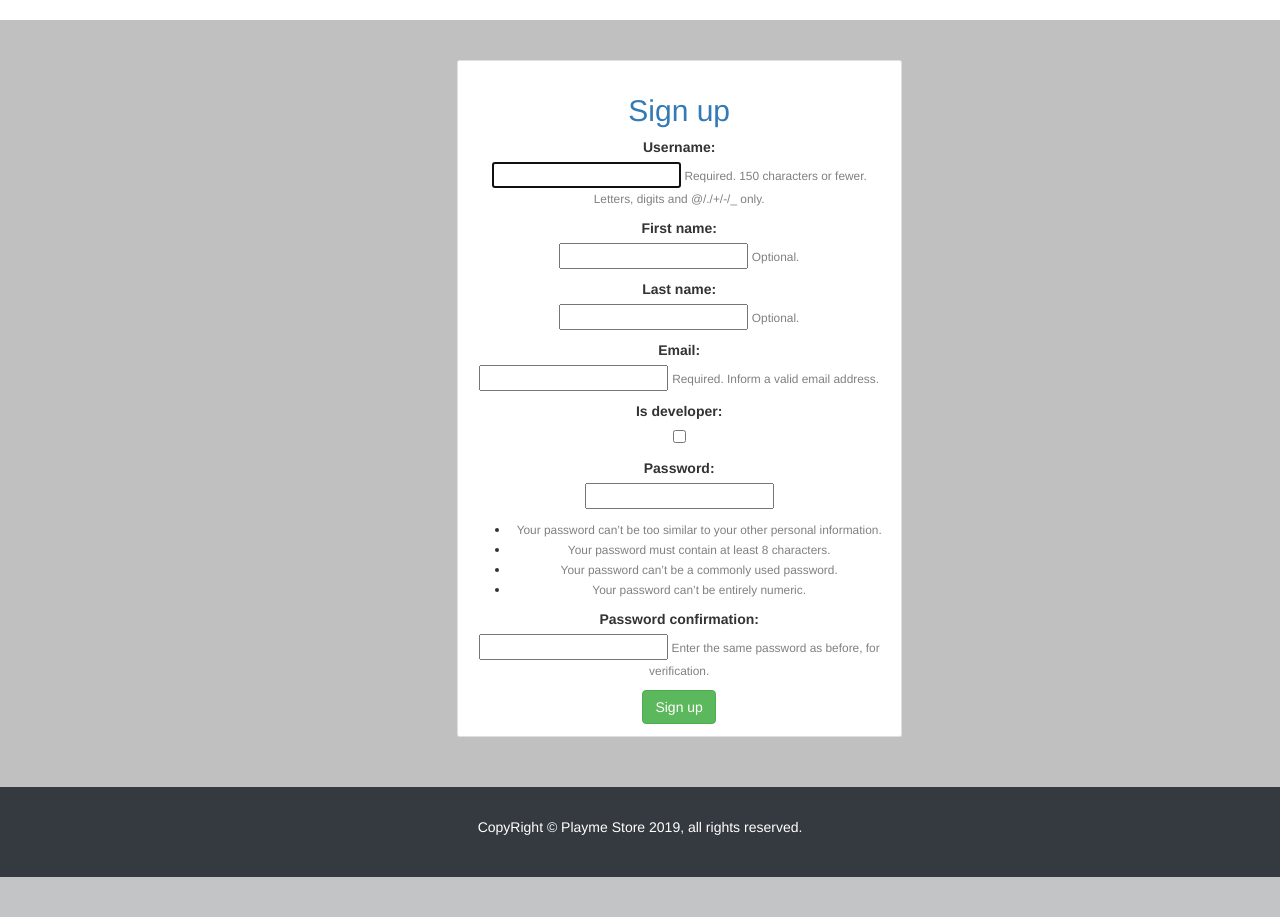
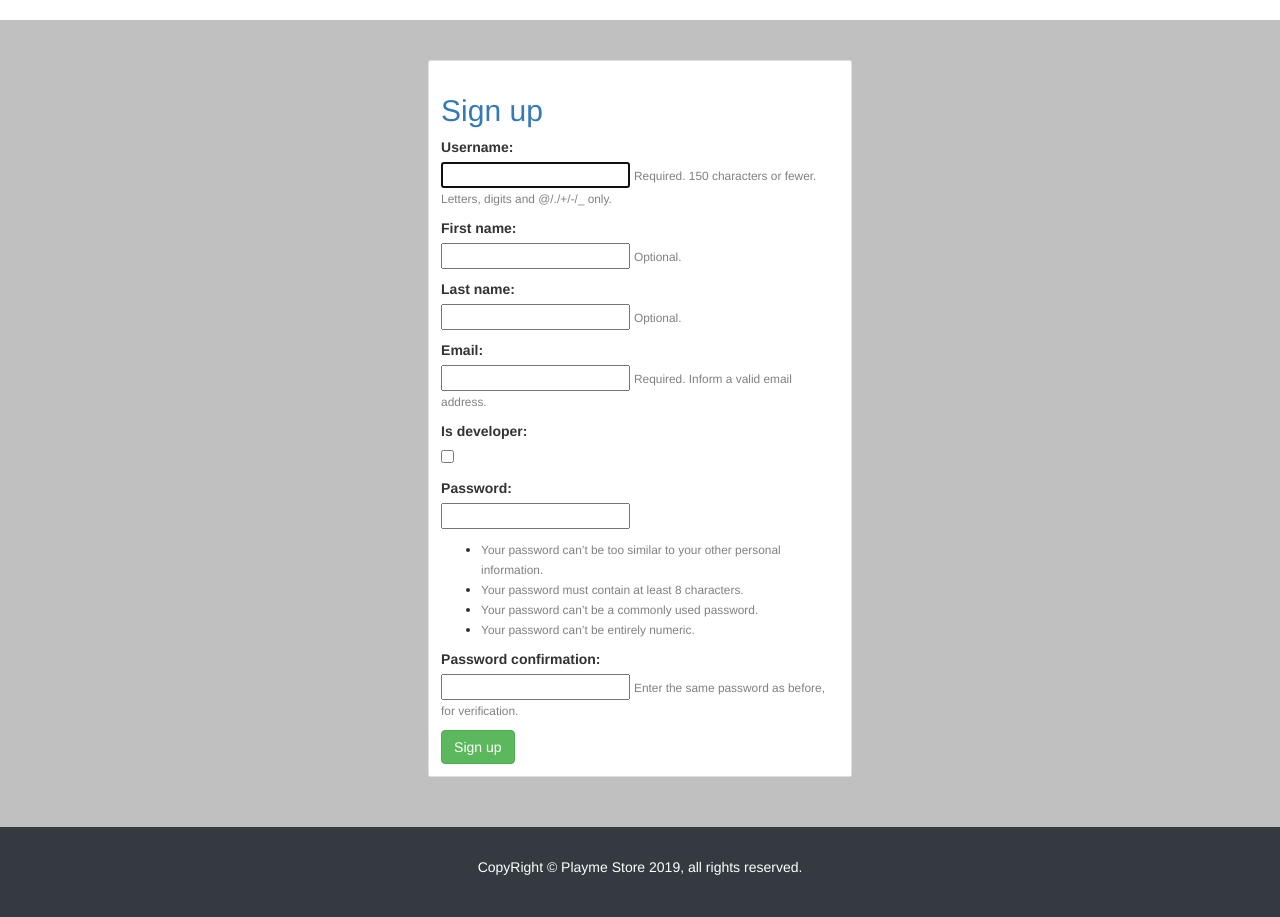
Before and after one commit to kwendim/PlayMe, a Django app: page /signup/ in a window 1280 px wide. Shown: the part 62-979 px from the top of the page. Before the commit the page ends 939 px from the top, so only its background shows below. Run offline with Django 3.2, Linux system fonts and the light colour scheme; some libraries are stand-ins or nearby versions.

Commit message:
signup layout

```diff
--- a/templates/registration/signup.html
+++ b/templates/registration/signup.html
@@ -2,14 +2,12 @@
 
 {% block content %}
 <body>
-  <div class="text-center">
-    <div class="container">
       <div class="row">
         <div class="col-sm-9 col-md-7 col-lg-5 mx-auto">
           <div class="card card-signin my-5">
             <div class="card-body">
                   <h2>Sign up</h2>
-                  <div class="left">
+                  <div class="text-left">
                   <form method="post">
                   {% csrf_token %}
                   {% for field in form %}
@@ -31,6 +29,4 @@
               </div>
             </div>
           </div>
-        </div>
-    </div>
 {% endblock %}
```
